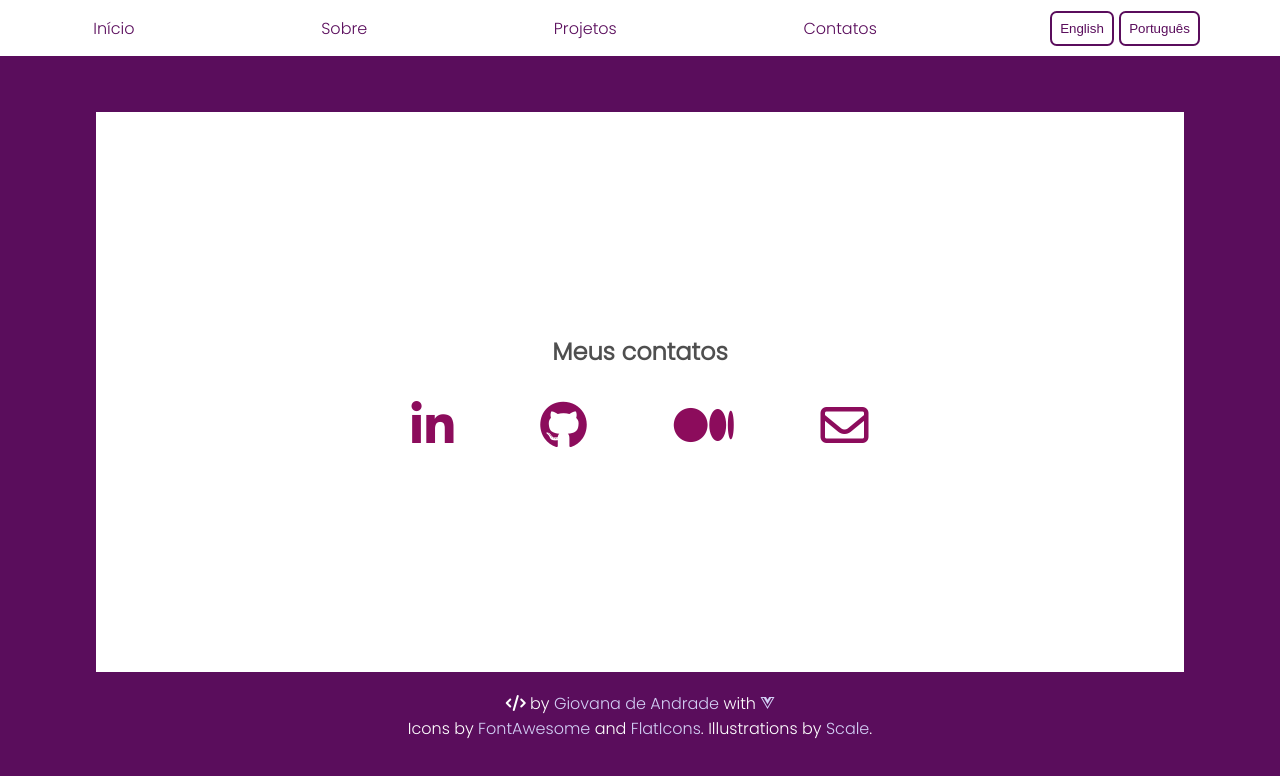
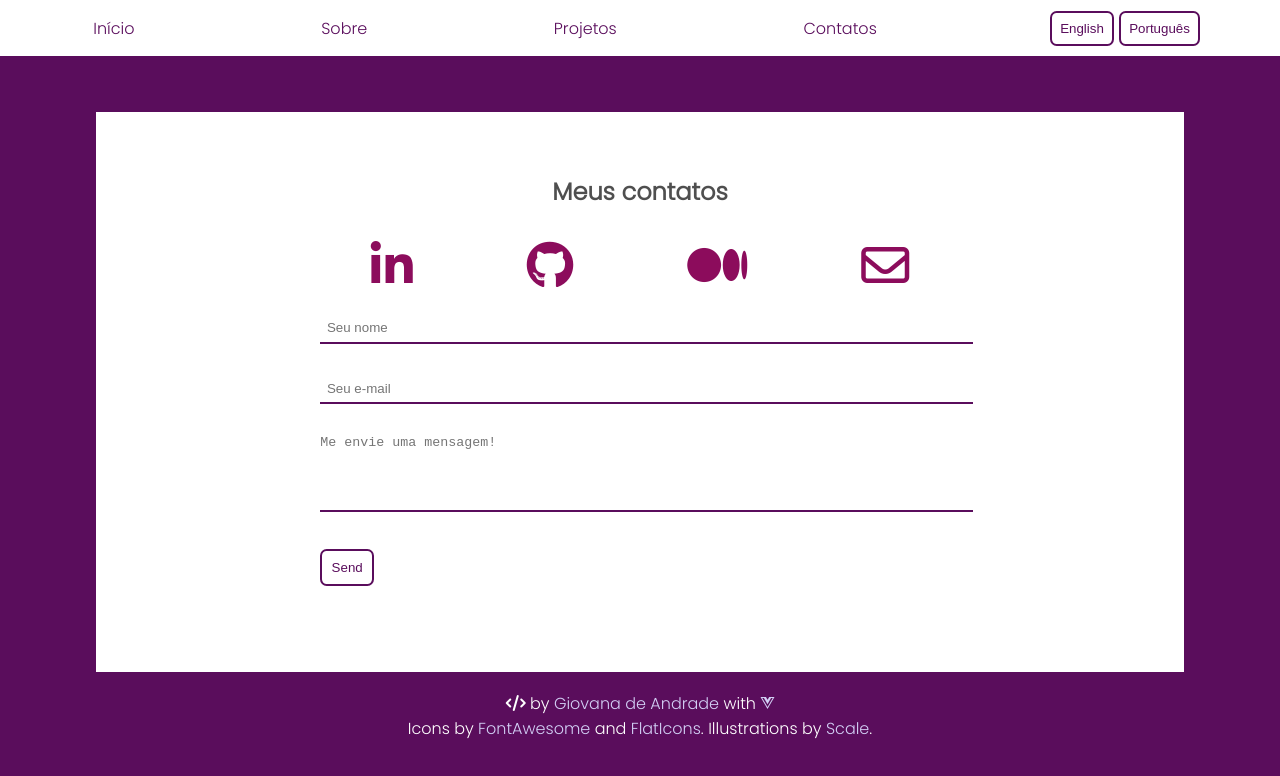
Before and after one commit to giovanaandrade/giovana-portfolio, a Vue app: page /contact in a window 1280 px wide. Shown: the top 776 px of the page. Built offline with nearby package versions, Linux system fonts and the light colour scheme; the HTML template or start-up script is replaced by a standard one.

Commit message:
create contact form

```diff
--- a/src/db.json
+++ b/src/db.json
@@ -58,7 +58,12 @@
                 "class":"far fa-envelope",
                 "url":"mailto:giovanadandrade@gmail.com"
              }
-          ]
+          ],
+          "form": {
+             "name": "Your name",
+             "email": "Your e-mail",
+             "message": "Write me a message!"
+          }
        }
     },
     "portuguese":{
@@ -120,7 +125,12 @@
                 "class":"far fa-envelope",
                 "url":"mailto:giovanadandrade@gmail.com"
              }
-          ]
+          ],
+          "form": {
+            "name": "Seu nome",
+            "email": "Seu e-mail",
+            "message": "Me envie uma mensagem!"
+         }
        }
     }
  }
--- a/src/views/Contact.vue
+++ b/src/views/Contact.vue
@@ -1,17 +1,48 @@
 <template>
-  <div class="contato">
+  <section class="contact">
     <h2>{{ getterLanguage.contactPage.title }}</h2>
-    <div class="contatoicones">
+    <div class="contact-icons">
       <div
         v-for="(contact, index) in getterLanguage.contactPage.contacts"
         :key="index"
       >
-        <a class="icons" :href="contact.url" target="_blank">
+        <a :href="contact.url" target="_blank">
           <i :class="contact.class" />
         </a>
       </div>
     </div>
-  </div>
+    <form
+      class="email-form"
+      action="https://formspree.io/f/myylppve"
+      method="POST"
+    >
+      <label for="name">
+        <input
+          id="name"
+          type="text"
+          name="name"
+          :placeholder="getterLanguage.contactPage.form.name"
+        />
+      </label>
+      <label for="e-mail">
+        <input
+          id="email"
+          type="email"
+          name="_replyto"
+          :placeholder="getterLanguage.contactPage.form.email"
+        />
+      </label>
+      <label for="message">
+        <textarea
+          id="message"
+          name="message"
+          :placeholder="getterLanguage.contactPage.form.message"
+          rows="5"
+        ></textarea>
+      </label>
+      <button type="submit">Send</button>
+    </form>
+  </section>
 </template>
 
 <script>
@@ -23,21 +54,9 @@ export default {
 </script>
 
 <style>
-@media (max-width: 768px) {
-  .contato {
-    width: 80%;
-    height: 30%;
-  }
-}
-
-@media (min-width: 768px) {
-  .contato {
-    width: 50%;
-  }
-}
-
-.contato {
+.contact {
   height: 70vh;
+  width: 60%;
   margin-left: auto;
   margin-right: auto;
   display: flex;
@@ -45,17 +64,68 @@ export default {
   justify-content: center;
 }
 
-.contato h2 {
+.contact h2 {
   text-align: center;
   padding-bottom: 2rem;
 }
 
-.contatoicones {
+.contact-icons {
   display: flex;
   justify-content: space-around;
 }
 
-.icons i {
+.contact-icons i {
   font-size: 3rem;
 }
+.email-form {
+  display: flex;
+  flex-direction: column;
+  justify-content: space-evenly;
+  height: 40vh;
+}
+
+.email-form input {
+  border: none;
+  border-bottom: solid #5a0d5c 0.15em;
+  text-decoration: none;
+  color: #5a0d5c;
+  width: 100%;
+  padding: 0.5em;
+  margin: 0.5em;
+}
+
+.email-form textarea {
+  resize: none;
+  width: 100%;
+  border: none;
+  border-bottom: solid #5a0d5c 0.15em;
+  margin: 0.5em;
+}
+
+.email-form button {
+  margin: 0.5em;
+  padding: 0.7em;
+  background: #ffffff;
+  border: solid #5a0d5c 0.15em;
+  -webkit-border-radius: 0.5em;
+  -moz-border-radius: 0.5em;
+  border-radius: 0.5em;
+  text-decoration: none;
+  color: #5a0d5c;
+  cursor: pointer;
+  text-align: center;
+  transition: all 1s;
+  width: fit-content;
+}
+
+.email-form button:hover,
+.email-form button:active {
+  -webkit-border-radius: 0.5em;
+  -moz-border-radius: 0.5em;
+  border-radius: 0.5em;
+  color: #ffffff;
+  background-color: #5a0d5c;
+  border: solid #5a0d5c 0.15em;
+  text-decoration: none;
+}
 </style>
```
